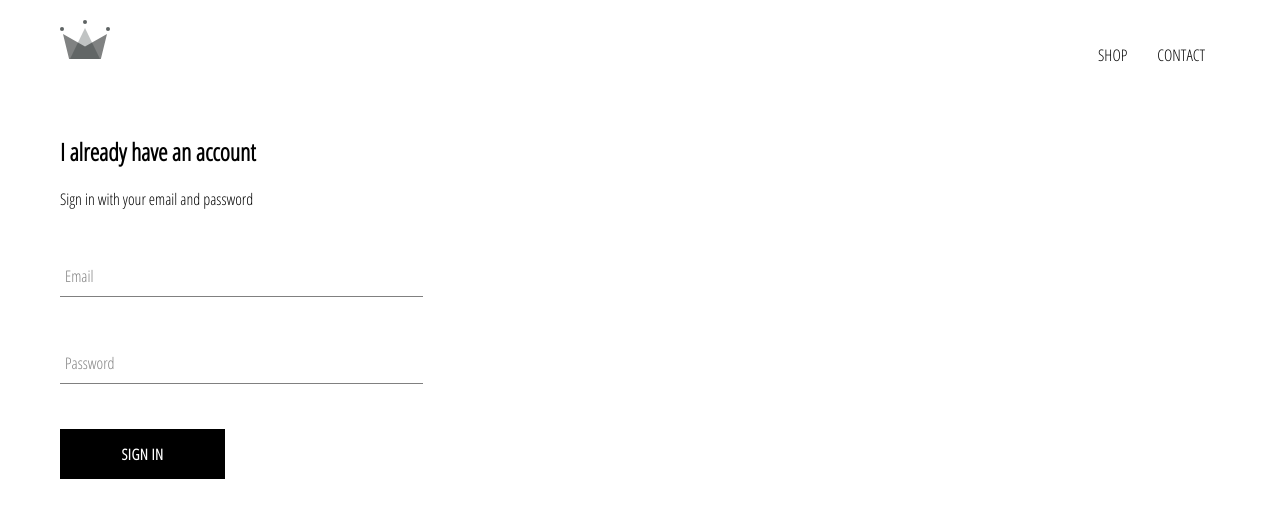
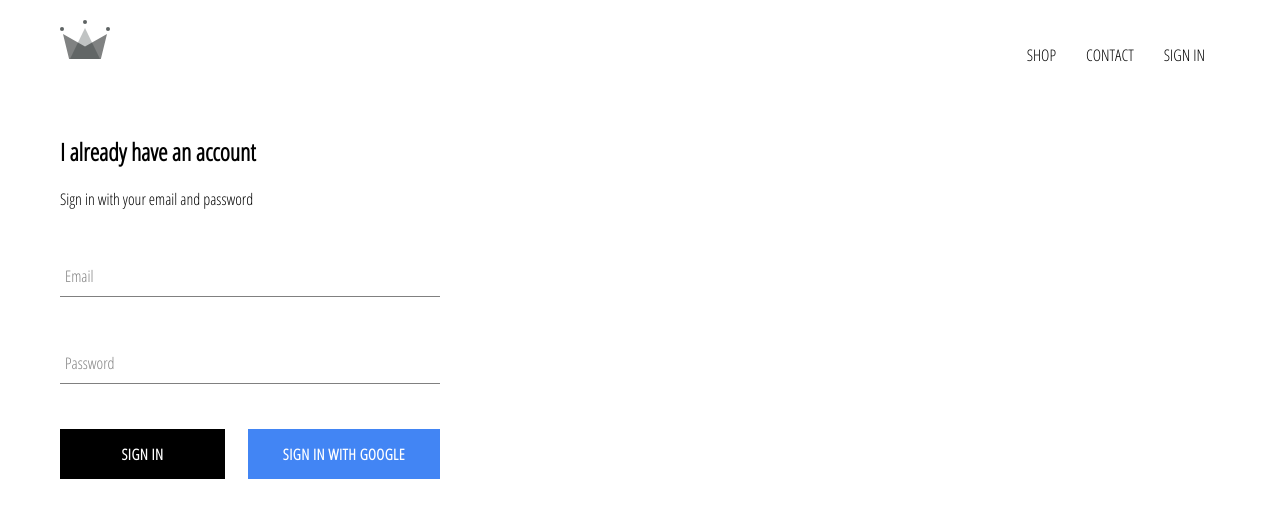
Before and after one commit to nazrulla/hat-store, a React (Create React App) app: page /signin in a window 1280 px wide. Shown: the top 518 px of the page. Built offline with nearby package versions, Linux system fonts and the light colour scheme; no server answers.

Commit message:
Add firebase to the app

```diff
--- a/package.json
+++ b/package.json
@@ -6,6 +6,7 @@
     "@testing-library/jest-dom": "^5.11.5",
     "@testing-library/react": "^11.1.1",
     "@testing-library/user-event": "^12.2.0",
+    "firebase": "^8.1.1",
     "node-sass": "^4.14.1",
     "react": "^17.0.1",
     "react-dom": "^17.0.1",
--- a/src/App.css
+++ b/src/App.css
@@ -7,3 +7,7 @@ a {
   text-decoration: none;
   color: black;
 }
+
+* {
+  box-sizing: border-box;
+}
--- a/src/App.js
+++ b/src/App.js
@@ -1,14 +1,39 @@
 import "./App.css";
+import React from "react";
 import { Route, Switch } from "react-router-dom";
 import HomePage from "./pages/homepage/homepage.component";
 import ShopPage from "./pages/shop/shop.component";
 import Header from "./components/header/header.component";
-import Sign from "./pages/sign/sign.component"
+import Sign from "./pages/sign/sign.component";
+import { auth } from "./firebase/firebase.utils";
 
-function App() {
+class App extends React.Component {
+  constructor() {
+    super();
+
+    this.state = {
+      currentUser: null,
+    };
+  }
+
+  unsubscribeFromAuth = null;
+
+  componentDidMount() {
+    this.unsubscribeFromAuth = auth.onAuthStateChanged((user) => {
+      this.setState({ currentUser: user });
+
+      console.log(user);
+    });
+  }
+
+  componentWillUnmount() {
+    this.unsubscribeFromAuth();
+  }
+
+  render() {
     return (
       <div>
-      <Header />
+        <Header currentUser={this.state.currentUser} />
         <Switch>
           <Route exact path="/" component={HomePage} />
           <Route path="/shop" component={ShopPage} />
@@ -17,5 +42,6 @@ function App() {
       </div>
     );
   }
+}
 
 export default App;
--- a/src/components/custom-button/custom-button.component.jsx
+++ b/src/components/custom-button/custom-button.component.jsx
@@ -1,9 +1,12 @@
-import React from 'react';
-import './custom-button.styles.scss'
+import React from "react";
+import "./custom-button.styles.scss";
 
-const CustomButton = ({ children, ...otherProps}) => (
-    <button className='custom-button' {...otherProps}>
-        {children}
-    </button>
-)
+const CustomButton = ({ children, isGoogleSignIn, ...otherProps }) => (
+  <button
+    className={`${isGoogleSignIn ? "google-sign-in" : ""} custom-button`}
+    {...otherProps}
+  >
+    {children}
+  </button>
+);
 export default CustomButton;
--- a/src/components/custom-button/custom-button.styles.scss
+++ b/src/components/custom-button/custom-button.styles.scss
@@ -19,4 +19,14 @@
     color: black;
     border: 1px solid black;
   }
+
+  &.google-sign-in {
+    background-color: #4285f4;
+    color: white;
+
+    &:hover {
+      background-color: #357ae8;
+      border: none;
+    }
+  }
 }
--- a/src/components/header/header.component.jsx
+++ b/src/components/header/header.component.jsx
@@ -1,9 +1,11 @@
 import React from "react";
 import { Link } from "react-router-dom";
 import { ReactComponent as Logo } from "../../assets/crown.svg";
+import { auth } from "../../firebase/firebase.utils"
+
 import "./header.styles.scss";
 
-const Header = () => (
+const Header = ({ currentUser }) => (
   <div className="header">
     <Link to="/">
         <Logo className='logo' />
@@ -15,6 +17,12 @@ const Header = () => (
         <Link to='/contact' className='option'>
             CONTACT
         </Link>
+        {
+          currentUser ?
+          <div className='option' onClick={() => auth.signOut()}>SIGN OUT</div>
+          :
+          <Link className='option' to='/signin'>SIGN IN</Link>
+        }
     </div>
   </div>
 );
--- a/src/components/header/header.styles.scss
+++ b/src/components/header/header.styles.scss
@@ -20,6 +20,7 @@
 
     .option {
       padding: 10px 15px;
+      cursor: pointer;
     }
   }
 }
--- a/src/components/signin/signin.component.jsx
+++ b/src/components/signin/signin.component.jsx
@@ -1,7 +1,8 @@
 import React from "react";
 import "./signin.styles.scss";
-import FormInput from '../form-input/form-input.component'
-import CustomButton from '../custom-button/custom-button.component'
+import FormInput from "../form-input/form-input.component";
+import CustomButton from "../custom-button/custom-button.component";
+import { signInWithGoogle } from "../../firebase/firebase.utils";
 
 class SignIn extends React.Component {
   constructor(props) {
@@ -35,7 +36,7 @@ class SignIn extends React.Component {
             value={this.state.email}
             handleChange={this.handleChange}
             required
-            label='Email'
+            label="Email"
           />
           <FormInput
             name="password"
@@ -43,9 +44,14 @@ class SignIn extends React.Component {
             value={this.state.password}
             handleChange={this.handleChange}
             required
-            label='Password'
+            label="Password"
           />
-          <CustomButton type='submit'>Sign In</CustomButton>
+          <div className="buttons">
+            <CustomButton type="submit">Sign In</CustomButton>
+            <CustomButton isGoogleSignIn onClick={signInWithGoogle}>
+              Sign In with Google
+            </CustomButton>
+          </div>
         </form>
       </div>
     );
--- a/src/components/signin/signin.styles.scss
+++ b/src/components/signin/signin.styles.scss
@@ -1,9 +1,14 @@
 .sign-in {
-    width: 30%;
+    width: 380px;
     display: flex;
     flex-direction: column;
 
     .title {
         margin: 10px 0;
     }
+
+    .buttons {
+        display: flex;
+        justify-content: space-between;
+    }
 }
--- /dev/null
+++ b/src/firebase/firebase.utils.js
@@ -0,0 +1,27 @@
+import firebase from "firebase/app";
+
+import "firebase/firestore";
+import "firebase/auth";
+
+const config = {
+  apiKey: "AIzaSyAO0weHaADaCfQV7kxx_XmnrgeWFfRjYRY",
+  authDomain: "hats-6c074.firebaseapp.com",
+  databaseURL: "https://hats-6c074.firebaseio.com",
+  projectId: "hats-6c074",
+  storageBucket: "hats-6c074.appspot.com",
+  messagingSenderId: "332150702776",
+  appId: "1:332150702776:web:59f9da2f1f3419b41a2a4d",
+};
+
+firebase.initializeApp(config);
+
+export const auth = firebase.auth();
+export const firestore = firebase.firestore();
+
+const provider = new firebase.auth.GoogleAuthProvider();
+provider.setCustomParameters({
+    prompt: 'select_account'
+})
+export const signInWithGoogle = () => auth.signInWithPopup(provider)
+
+export default firebase;
```
Also changed, not shown: 1 other file (tests, documents, lock files or other folders). Lines whose indentation alone changed are shown as unchanged.
